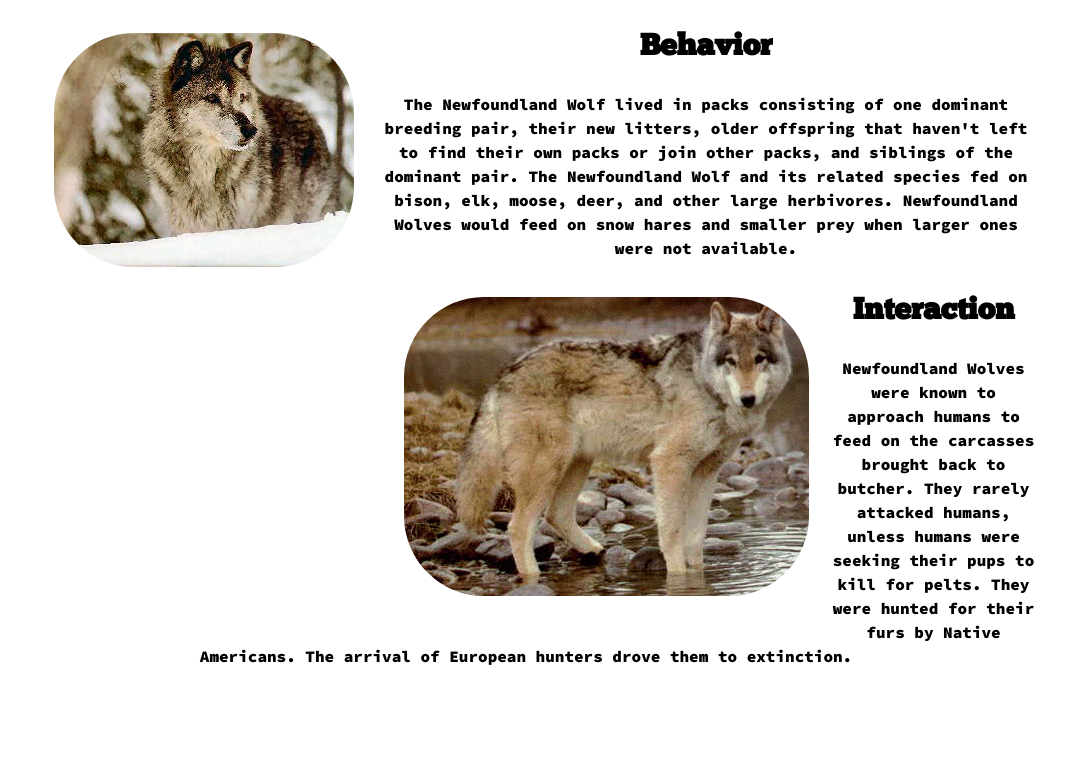
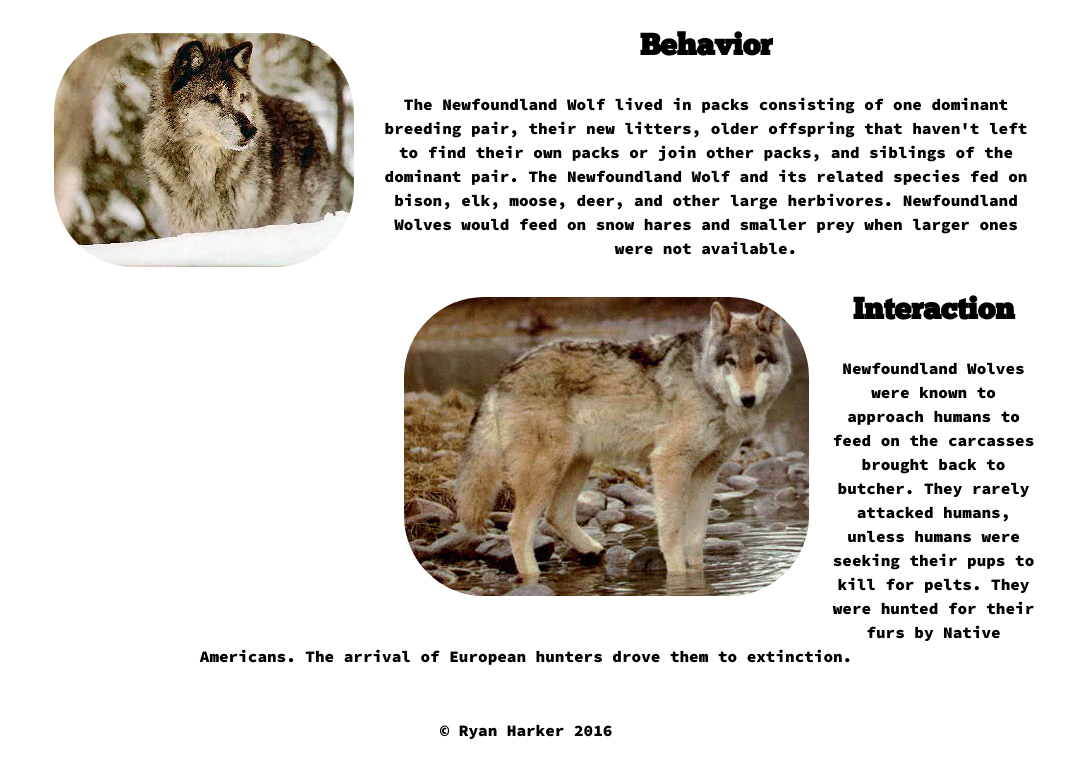
Before and after one commit to RyanHarker/extinction, a plain HTML site: page index.html in a window 1280 px wide. Shown: the part 1250-2009 px from the top of the page, without its empty margins (114-1179 px from the left). Before the commit the page ends 1969 px from the top, so only its background shows below. Drawn offline with Linux system fonts and the light colour scheme.

Commit message:
Update index.html

```diff
--- a/index.html
+++ b/index.html
@@ -47,7 +47,7 @@
   	</section>
 
   	<footer>
-  		<p></p>
+  		<p>&copy; Ryan Harker 2016</p>
   	</footer>
   </body>
 </html>
```
